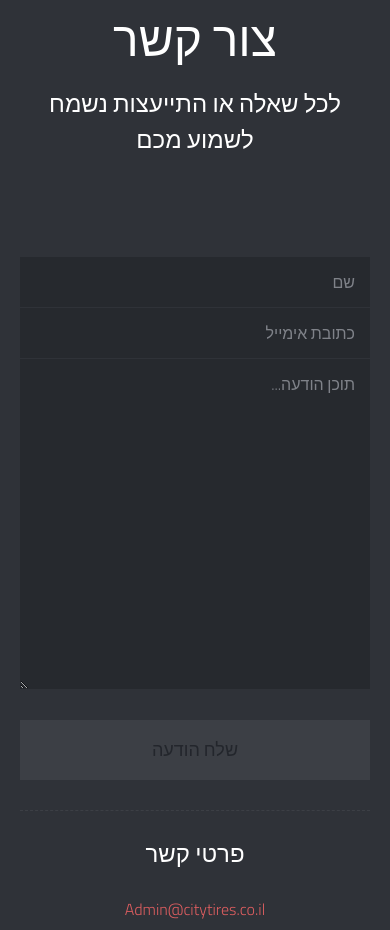
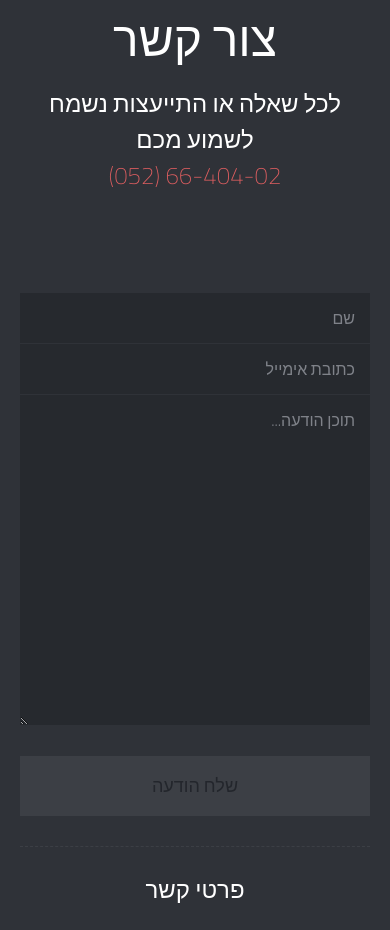
Before and after one commit to semyont/citytires, a plain HTML site: page index.html in a window 390 px wide. Shown: the part 8094-9024 px from the top of the page. Drawn offline with nearby package versions, Linux system fonts and the light colour scheme; some packages are replaced by stand-ins of ours; files whose address does not match are found by name.

Commit message:
added phone link

```diff
--- a/index.html
+++ b/index.html
@@ -587,6 +587,7 @@
                     <h2 class="title">צור קשר</h2>
 
                     <h3 class="title-description">לכל שאלה או התייעצות נשמח לשמוע מכם</h3>
+                    <h3 class="title-description"><a href="tel:0526640402">66-404-02 (052)</a></h3>
                 </div>
             </div>
         </div>
```
